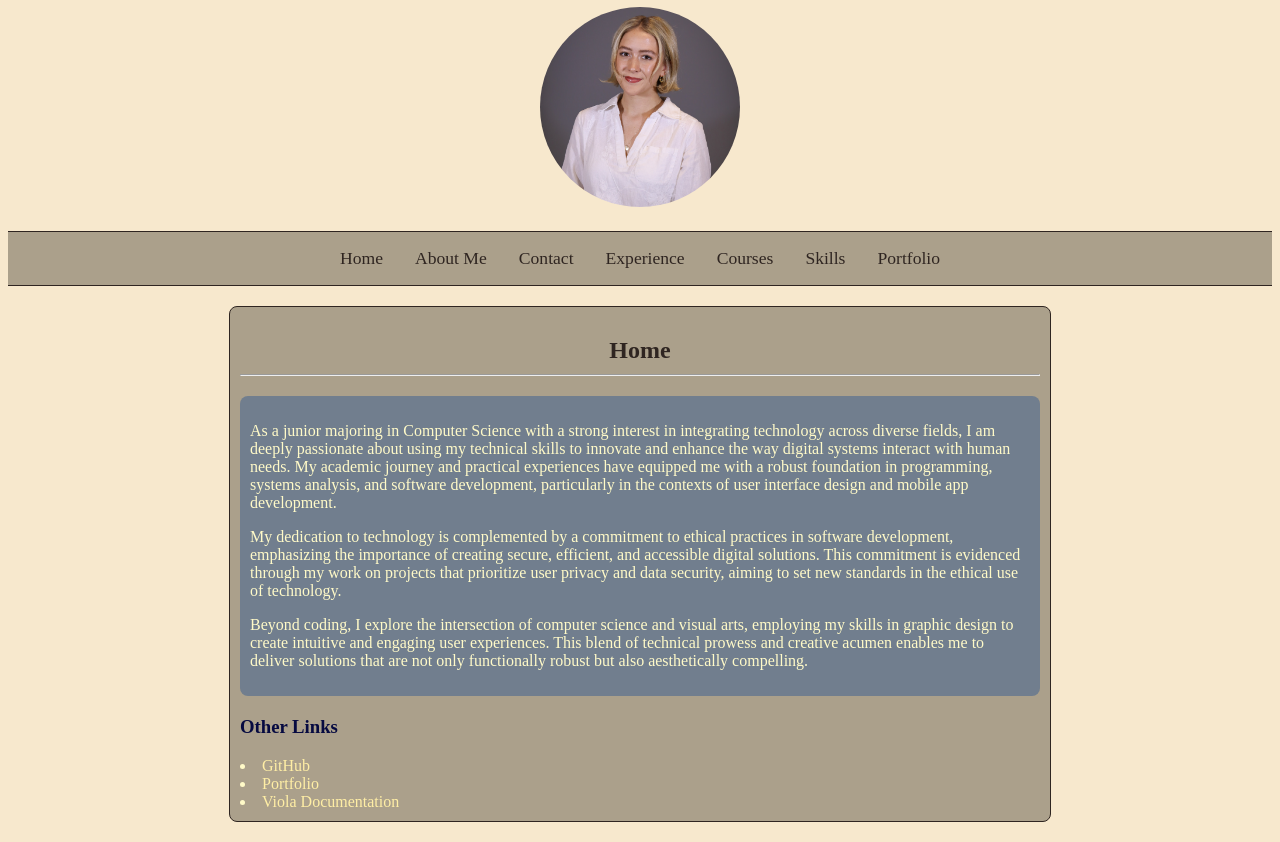
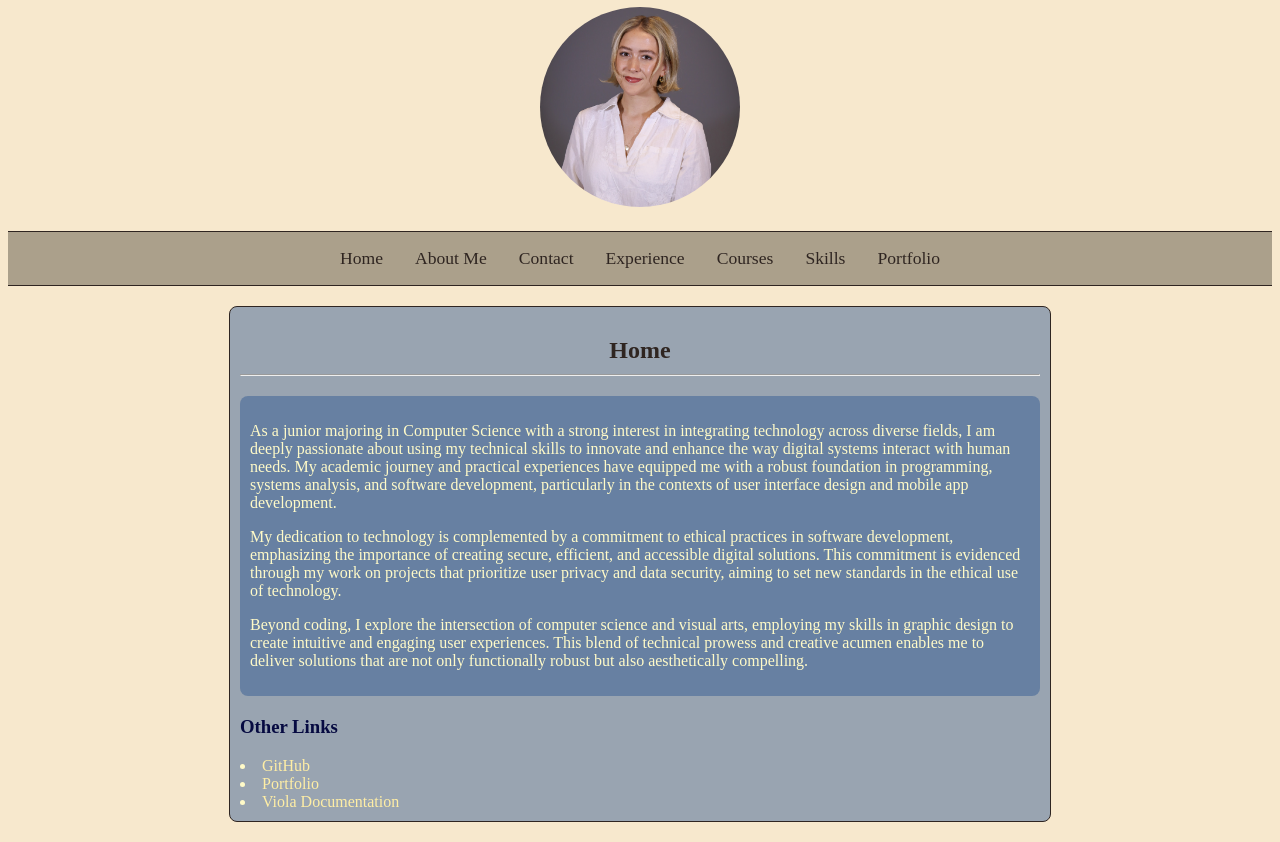
Before and after one commit to LizzieSoltis/website, a plain HTML site: page index.html in a window 1280 px wide. Shown: the part 75-917 px from the top of the page. Drawn offline with Linux system fonts and the light colour scheme.

Commit message:
front-end container color change

```diff
--- a/style.css
+++ b/style.css
@@ -330,7 +330,7 @@ iframe {
     padding: 10px;      /* Inner spacing */
     max-width: 800px;   /* Prevents stretching too wide */
     border-radius: 8px; /* Rounds corners */
-    background-color: var(--nav-color);
+    background-color: var(--container-color);
     border: 1px solid var(--h-color);
   }
   .bubble-container {
```
